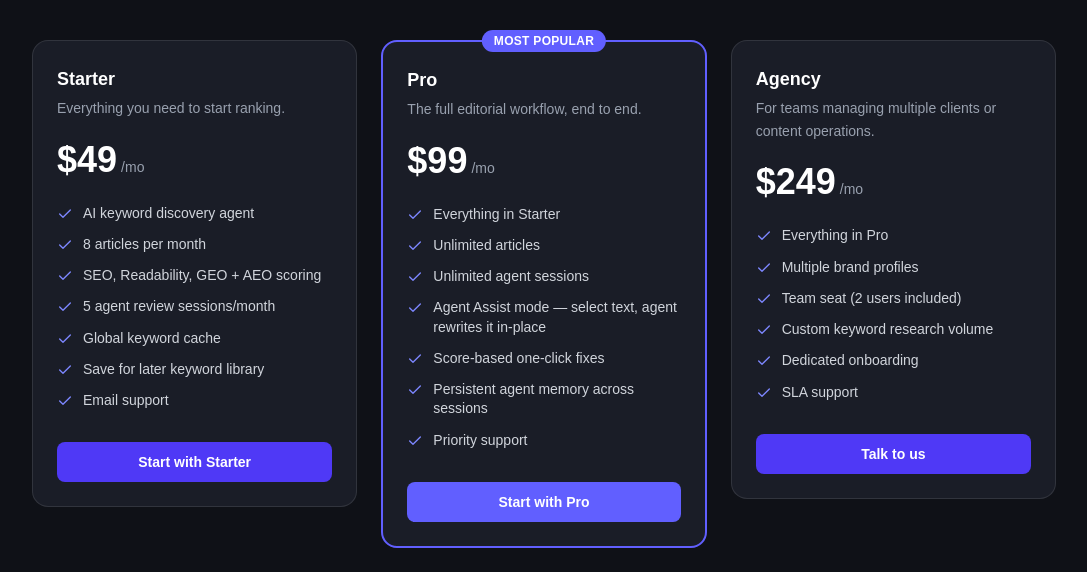
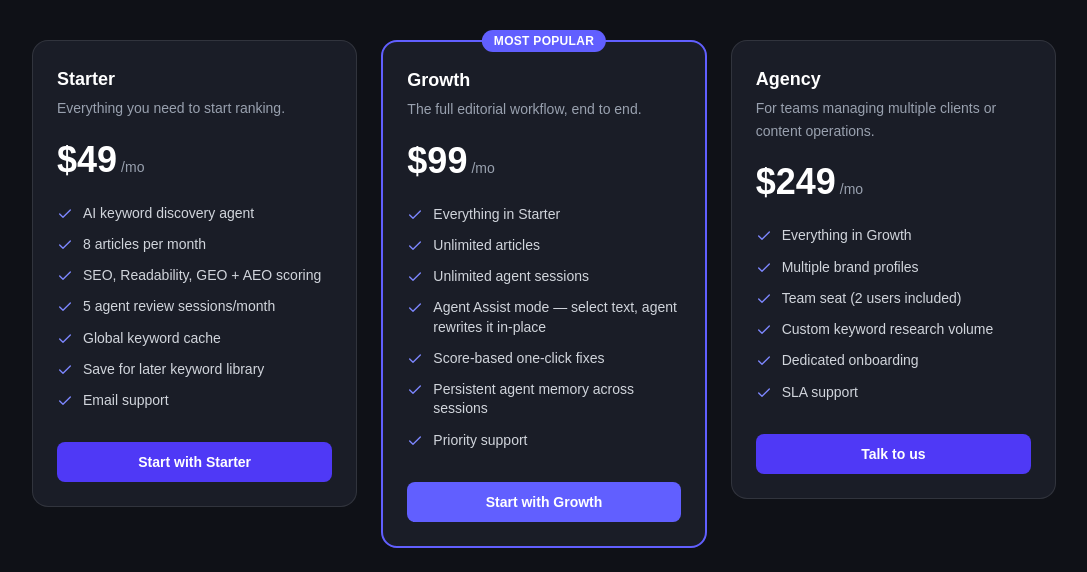
Before and after one commit to michaeljacobosborne-png/saas-seo, a Next.js app: page /pricing in a window 1280 px wide. Shown: the part 524-1096 px from the top of the page, without its empty margins (96-1183 px from the left). Built offline with nearby package versions, Linux system fonts and the light colour scheme; no server answers.

Commit message:
Update Stripe price IDs to new $49/$99/$249 pricing

```diff
--- a/src/app/(billing)/pricing/pricing-cards.tsx
+++ b/src/app/(billing)/pricing/pricing-cards.tsx
@@ -13,8 +13,6 @@ interface PricingCardsProps {
   hasActiveSubscription: boolean
 }
 
-// TODO: Update Stripe price IDs in /api/billing/checkout to match new monthly prices:
-//   starter → $49/mo, pro → $99/mo, agency → $249/mo
 const PLANS = [
   {
     id: 'starter' as Plan,
@@ -36,9 +34,9 @@ const PLANS = [
   },
   {
     id: 'pro' as Plan,
-    name: 'Pro',
+    name: 'Growth',
     tagline: 'The full editorial workflow, end to end.',
-    cta: 'Start with Pro',
+    cta: 'Start with Growth',
     monthlyPrice: 99,
     annualPrice: 950,
     popular: true,
@@ -61,7 +59,7 @@ const PLANS = [
     annualPrice: 2390,
     popular: false,
     features: [
-      'Everything in Pro',
+      'Everything in Growth',
       'Multiple brand profiles',
       'Team seat (2 users included)',
       'Custom keyword research volume',
@@ -78,7 +76,7 @@ const FAQS = [
   },
   {
     q: 'What happens if I hit my article limit on Starter?',
-    a: "You'll be prompted to upgrade to Pro. We don't cut off access mid-article.",
+    a: "You'll be prompted to upgrade to Growth. We don't cut off access mid-article.",
   },
   {
     q: 'Is the agent really different from just using ChatGPT?',
--- a/src/app/api/articles/generate-draft/route.ts
+++ b/src/app/api/articles/generate-draft/route.ts
@@ -69,9 +69,8 @@ export async function POST(request: Request) {
 
   // Determine whether this user's plan unlocks the intro/conclusion polish pass.
   // Growth (pro) and Agency plans get it; Starter and Free do not.
-  // TODO: replace GROWTH_PRICE_ID and AGENCY_PRICE_ID with real Stripe price IDs once set
-  const GROWTH_PRICE_ID = ''
-  const AGENCY_PRICE_ID = ''
+  const GROWTH_PRICE_ID = 'price_1Td2ZGB6USGnItproo97FT39'
+  const AGENCY_PRICE_ID = 'price_1Td2ZHB6USGnItpr5Y0SpVBn'
   // eslint-disable-next-line @typescript-eslint/no-explicit-any
   const activeSub = subData as { plan: string; stripe_price_id?: string | null } | null
   const accountType = profileData?.account_type ?? null
--- a/src/app/page.tsx
+++ b/src/app/page.tsx
@@ -368,14 +368,14 @@ export default function HomePage() {
                 Get started
               </Link>
             </div>
-            {/* Pro */}
+            {/* Growth */}
             <div className="rounded-2xl border-2 border-indigo-500 p-7 text-left relative shadow-lg">
               <div className="absolute -top-3.5 left-1/2 -translate-x-1/2">
                 <span className="bg-indigo-500 text-white text-xs font-bold px-3 py-1 rounded-full tracking-wide whitespace-nowrap">
                   MOST POPULAR
                 </span>
               </div>
-              <div className="text-sm font-semibold text-indigo-600 mb-1">Pro</div>
+              <div className="text-sm font-semibold text-indigo-600 mb-1">Growth</div>
               <div className="text-3xl font-bold text-gray-900 mb-4">
                 $99<span className="text-base font-normal text-gray-400">/mo</span>
               </div>
```
